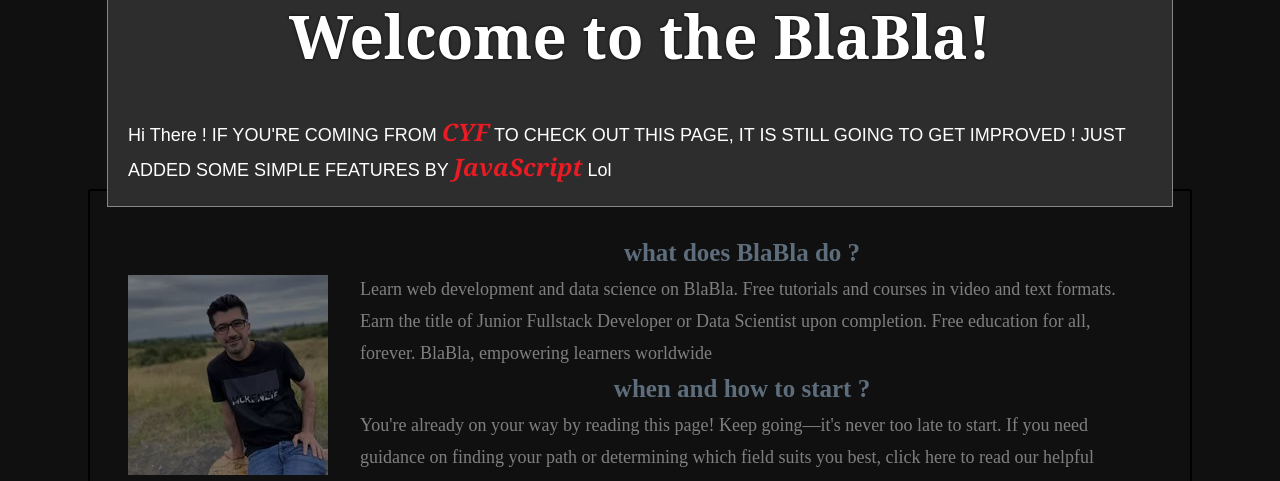
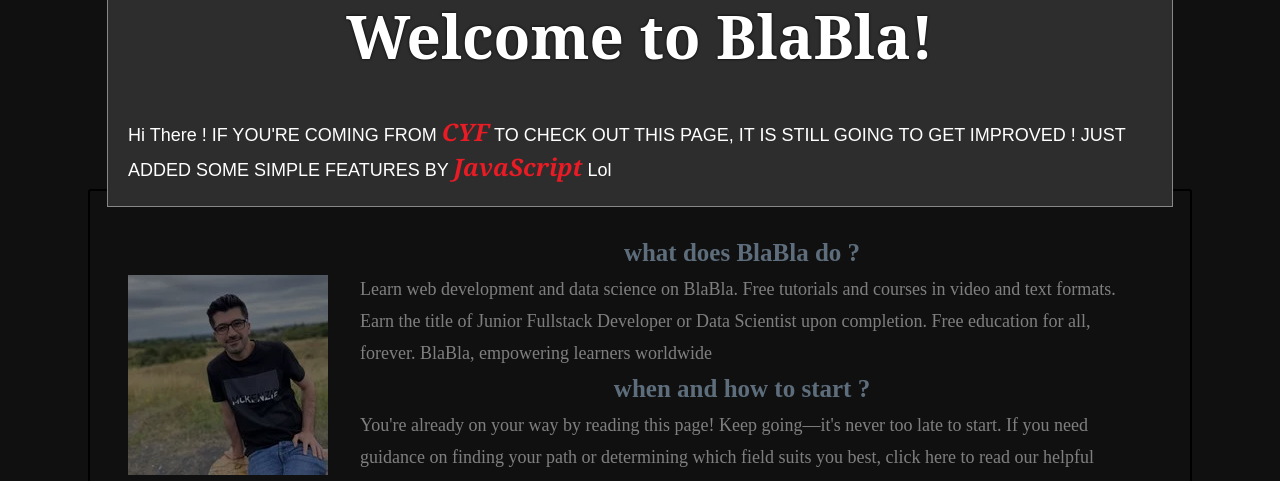
Before and after one commit to bkarimii/Personal_webpage, a plain HTML site: page index.html in a window 1280 px wide. Shown: the part 293-774 px from the top of the page. Drawn offline with Linux system fonts and the light colour scheme.

Commit message:
correct a text in page

```diff
--- a/index.html
+++ b/index.html
@@ -21,7 +21,7 @@
   <div id="popup-div" class="modal">
     <div class="popup-content">
       <span class="close">&times;</span>
-      <h1>Welcome to the BlaBla!</h1>
+      <h1>Welcome to BlaBla!</h1>
       <br><br>
       <p>Hi There ! IF YOU'RE COMING FROM <b>CYF</b> TO CHECK OUT THIS PAGE, IT IS STILL GOING
         TO GET IMPROVED ! JUST ADDED SOME SIMPLE FEATURES BY <b>JavaScript</B> Lol </p>
```
